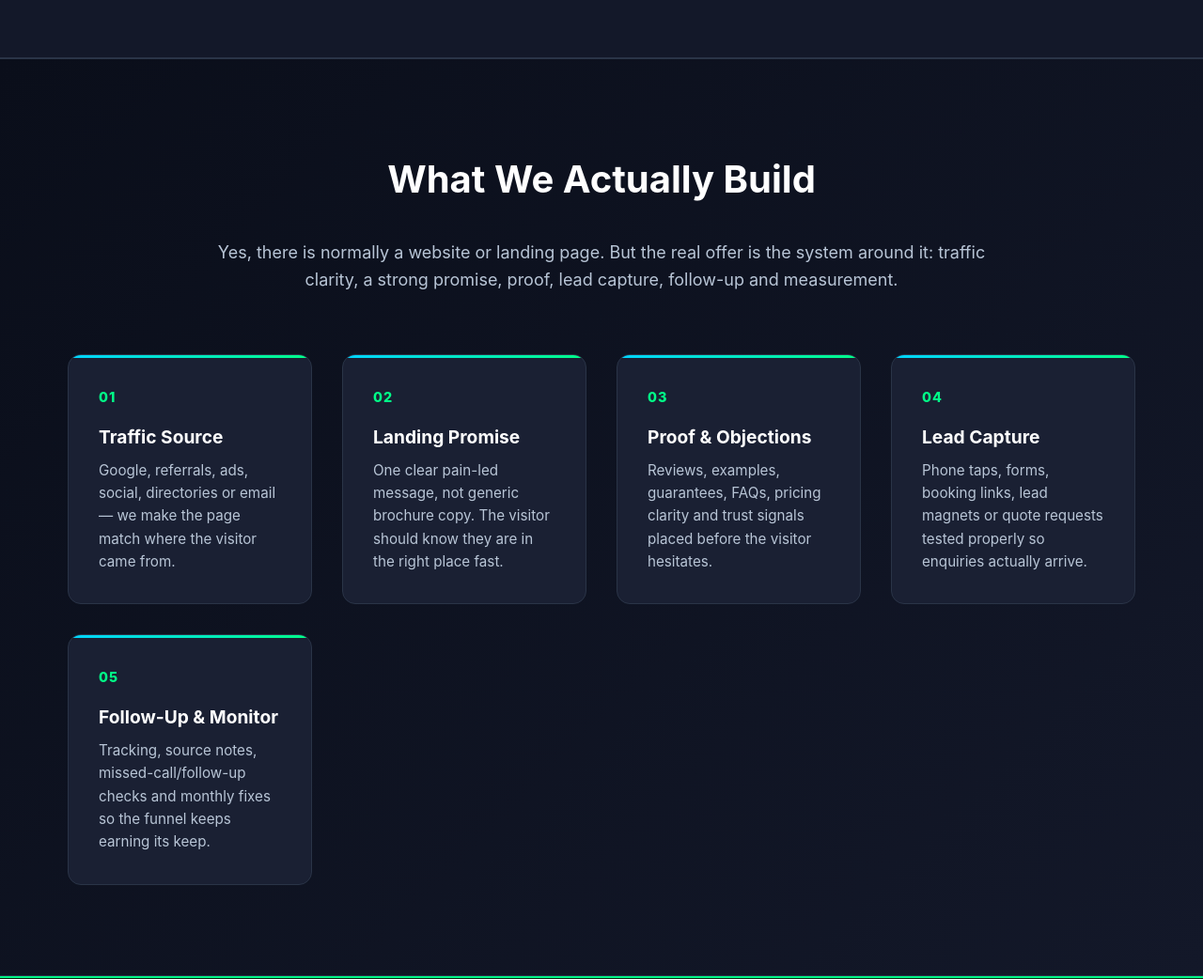
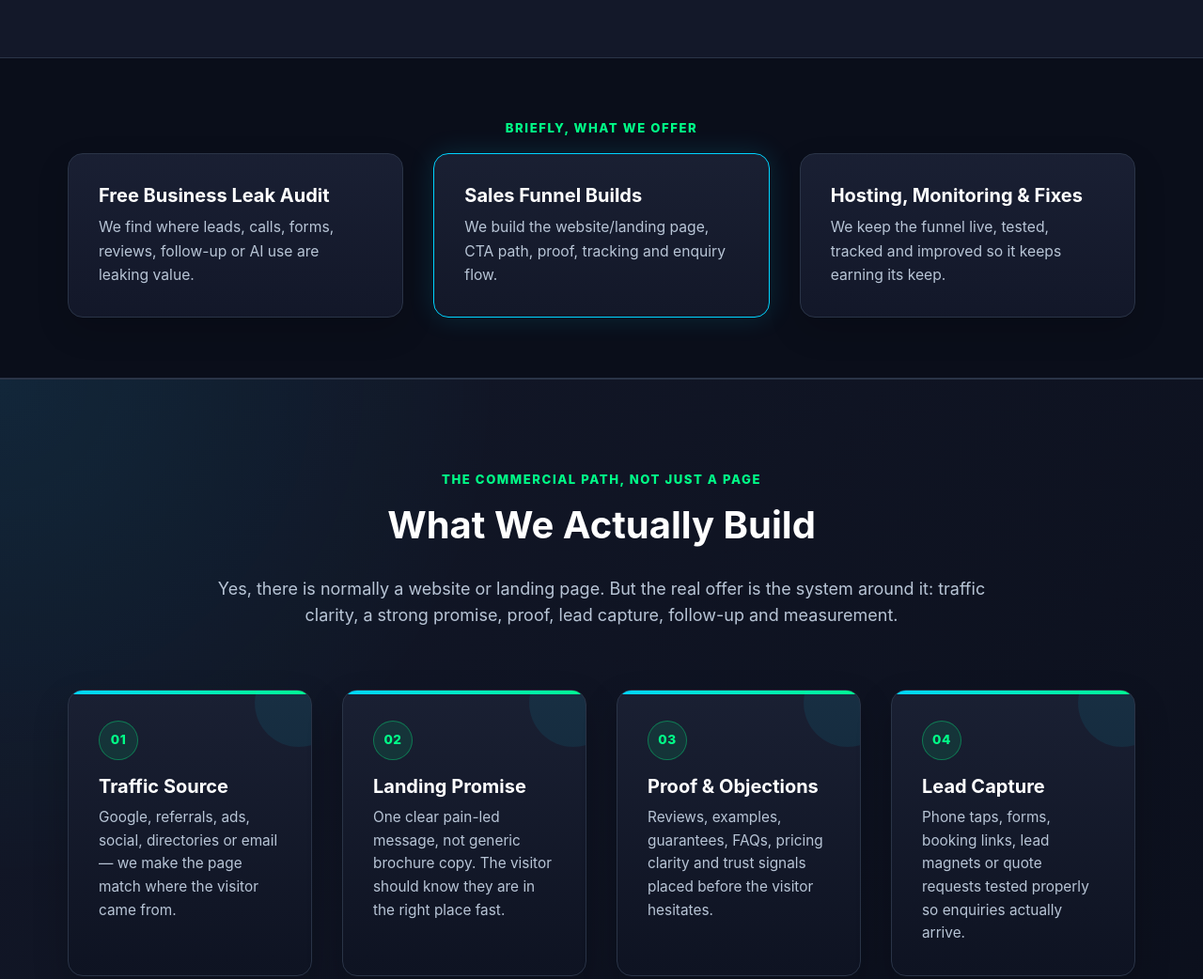
Before and after one commit to pashovt/local-lead-shield-site, a website: page index.html in a window 1280 px wide. Shown: the part 1131-2173 px from the top of the page at 94% size. Drawn offline with Linux system fonts and the light colour scheme.

Commit message:
Add offer summary and polish funnel section

```diff
--- a/index.html
+++ b/index.html
@@ -79,9 +79,31 @@
         </div>
     </section>
 
+    <!-- Offer Snapshot -->
+    <section class="offer-snapshot" aria-label="Brief summary of what Local Lead Shield offers">
+        <div class="container">
+            <p class="eyebrow">Briefly, what we offer</p>
+            <div class="offer-snapshot-grid">
+                <div class="offer-snapshot-card">
+                    <strong>Free Business Leak Audit</strong>
+                    <span>We find where leads, calls, forms, reviews, follow-up or AI use are leaking value.</span>
+                </div>
+                <div class="offer-snapshot-card featured">
+                    <strong>Sales Funnel Builds</strong>
+                    <span>We build the website/landing page, CTA path, proof, tracking and enquiry flow.</span>
+                </div>
+                <div class="offer-snapshot-card">
+                    <strong>Hosting, Monitoring & Fixes</strong>
+                    <span>We keep the funnel live, tested, tracked and improved so it keeps earning its keep.</span>
+                </div>
+            </div>
+        </div>
+    </section>
+
     <!-- Sales Funnel System -->
     <section class="funnel-system">
         <div class="container">
+            <p class="eyebrow">The commercial path, not just a page</p>
             <h2>What We Actually Build</h2>
             <p class="section-intro">Yes, there is normally a website or landing page. But the real offer is the system around it: traffic clarity, a strong promise, proof, lead capture, follow-up and measurement.</p>
             <div class="funnel-grid">
--- a/styles.css
+++ b/styles.css
@@ -886,10 +886,62 @@ body {
     text-decoration: none;
 }
 
+/* Offer Snapshot */
+.offer-snapshot {
+    padding: var(--spacing-lg) 0;
+    background-color: var(--color-bg-primary);
+    border-bottom: 1px solid var(--color-border);
+}
+
+.eyebrow {
+    text-align: center;
+    color: var(--color-success);
+    font-size: 0.82rem;
+    font-weight: 800;
+    letter-spacing: 0.12em;
+    text-transform: uppercase;
+    margin-bottom: var(--spacing-sm);
+}
+
+.offer-snapshot-grid {
+    display: grid;
+    grid-template-columns: repeat(auto-fit, minmax(260px, 1fr));
+    gap: var(--spacing-md);
+}
+
+.offer-snapshot-card {
+    background: linear-gradient(180deg, rgba(26, 32, 51, 0.98), rgba(19, 24, 41, 0.98));
+    border: 1px solid var(--color-border);
+    border-radius: 16px;
+    padding: var(--spacing-md);
+    box-shadow: 0 14px 34px rgba(0, 0, 0, 0.16);
+}
+
+.offer-snapshot-card.featured {
+    border-color: var(--color-accent);
+    box-shadow: 0 0 28px rgba(0, 212, 255, 0.14);
+}
+
+.offer-snapshot-card strong {
+    display: block;
+    color: var(--color-text-primary);
+    font-size: 1.25rem;
+    line-height: 1.25;
+    margin-bottom: var(--spacing-xs);
+}
+
+.offer-snapshot-card span {
+    display: block;
+    color: var(--color-text-secondary);
+    font-size: 0.98rem;
+}
+
 /* Sales Funnel System */
 .funnel-system {
     padding: var(--spacing-xl) 0;
-    background: linear-gradient(135deg, var(--color-bg-primary) 0%, var(--color-bg-secondary) 100%);
+    background:
+        radial-gradient(circle at top left, rgba(0, 212, 255, 0.08), transparent 32%),
+        linear-gradient(135deg, var(--color-bg-secondary) 0%, var(--color-bg-primary) 100%);
     border-top: 1px solid var(--color-border);
     border-bottom: 1px solid var(--color-border);
 }
@@ -897,30 +949,33 @@ body {
 .funnel-system h2 {
     text-align: center;
     font-size: 2.5rem;
+    line-height: 1.1;
     margin-bottom: var(--spacing-md);
 }
 
-.section-intro {
+.funnel-system .section-intro {
     max-width: 850px;
     margin: 0 auto var(--spacing-lg);
     text-align: center;
     color: var(--color-text-secondary);
-    font-size: 1.1rem;
+    font-size: 1.125rem;
 }
 
 .funnel-grid {
     display: grid;
-    grid-template-columns: repeat(auto-fit, minmax(210px, 1fr));
+    grid-template-columns: repeat(auto-fit, minmax(220px, 1fr));
     gap: var(--spacing-md);
 }
 
 .funnel-card {
-    background-color: var(--color-bg-card);
+    background: linear-gradient(180deg, rgba(26, 32, 51, 0.98), rgba(14, 19, 34, 0.98));
     border: 1px solid var(--color-border);
-    border-radius: 14px;
+    border-radius: 16px;
     padding: var(--spacing-md);
     position: relative;
     overflow: hidden;
+    min-height: 210px;
+    box-shadow: 0 16px 38px rgba(0, 0, 0, 0.2);
 }
 
 .funnel-card::before {
@@ -929,27 +984,47 @@ body {
     top: 0;
     left: 0;
     width: 100%;
-    height: 3px;
+    height: 4px;
     background: linear-gradient(90deg, var(--color-accent), var(--color-success));
 }
 
+.funnel-card::after {
+    content: '';
+    position: absolute;
+    right: -34px;
+    top: -34px;
+    width: 94px;
+    height: 94px;
+    border-radius: 50%;
+    background: rgba(0, 212, 255, 0.08);
+}
+
 .funnel-step {
-    display: inline-block;
+    display: inline-flex;
+    align-items: center;
+    justify-content: center;
+    width: 42px;
+    height: 42px;
+    border-radius: 999px;
+    background-color: rgba(0, 255, 136, 0.1);
+    border: 1px solid rgba(0, 255, 136, 0.35);
     color: var(--color-success);
     font-weight: 800;
-    font-size: 0.9rem;
-    letter-spacing: 0.08em;
+    font-size: 0.85rem;
+    letter-spacing: 0.04em;
     margin-bottom: var(--spacing-sm);
 }
 
 .funnel-card h3 {
-    font-size: 1.2rem;
+    font-size: 1.25rem;
+    line-height: 1.25;
     margin-bottom: var(--spacing-xs);
+    color: var(--color-text-primary);
 }
 
 .funnel-card p {
     color: var(--color-text-secondary);
-    font-size: 0.95rem;
+    font-size: 0.96rem;
 }
 
 /* Guarantee Badge */
```
